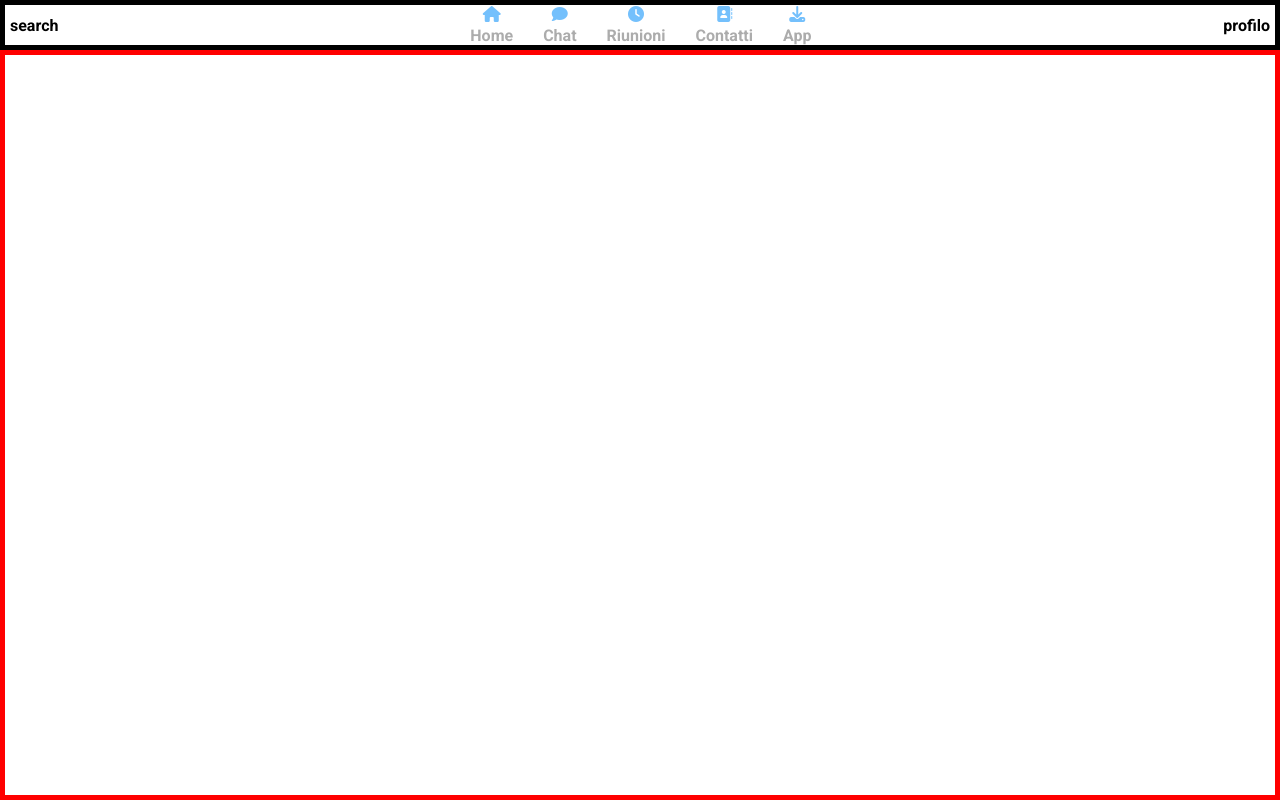
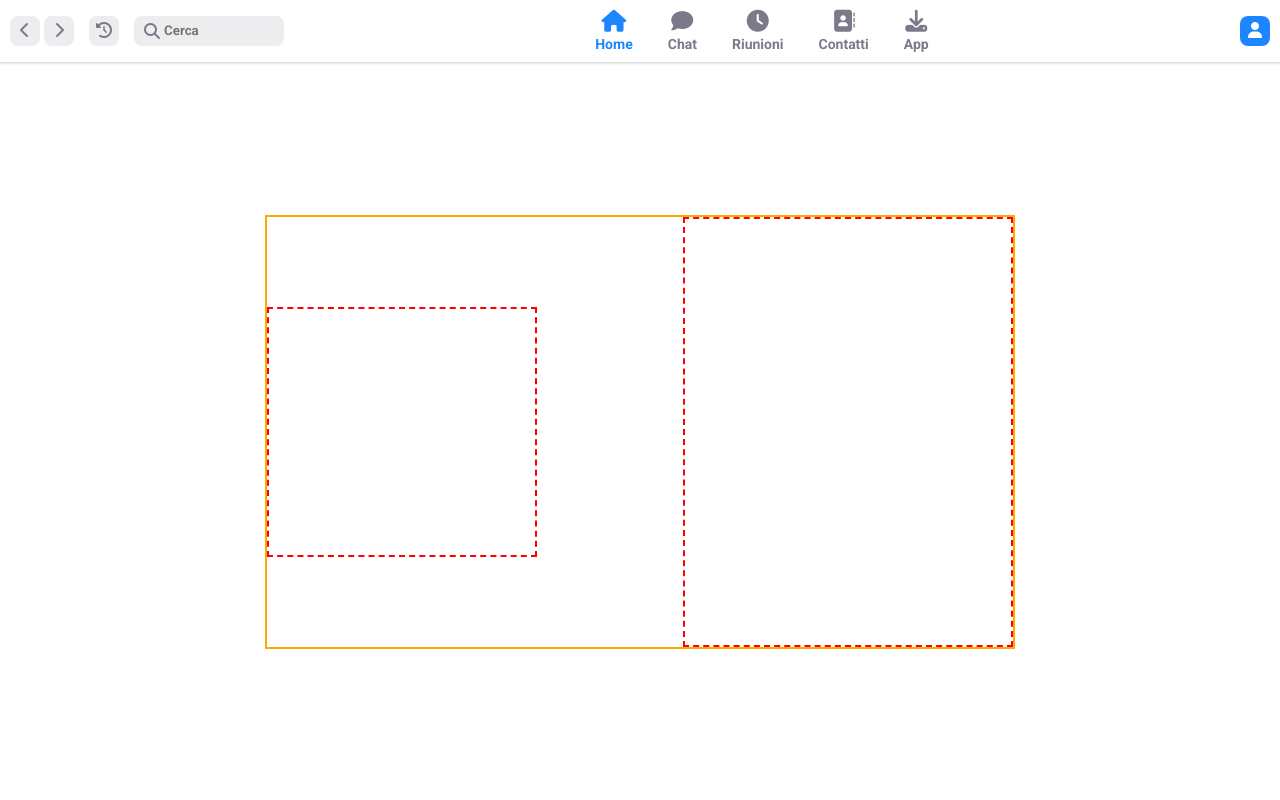
Before and after one commit to SerKasai/zoom, a plain HTML site: page index.html in a window 1280 px wide. Drawn offline with Linux system fonts and the light colour scheme; a web font is replaced by a local one.

Commit message:
Finish header

```diff
--- a/index.html
+++ b/index.html
@@ -16,41 +16,70 @@
     <header>
 
         <div class="search-bar">
-            search
+
+            <div class="nav-arrows">
+                <div class="icon-shape">
+                    <i class="fa-solid fa-chevron-left"></i>
+                </div>
+                <div class="icon-shape">
+                    <i class="fa-solid fa-chevron-right"></i>
+                </div>
+            </div>
+
+            <div class="icon-shape">
+                <i class="fa-solid fa-clock-rotate-left"></i>
+            </div>
+
+            <div class="input-wrapper">
+               <input type="text" class="input-shape" placeholder="Cerca">
+               <i class="fa-solid fa-magnifying-glass"></i>
+            </div>
         </div>
 
         <nav class="app-nav">
             <ul>
-                <li>
-                    <i class="fa-solid fa-house" style="color: #74C0FC;"></i>
+                <li class="active">
+                    <i class="fa-solid fa-house"></i>
                     Home
                 </li>
                 <li>
-                    <i class="fa-solid fa-comment" style="color: #74C0FC;"></i>
+                    <i class="fa-solid fa-comment"></i>
                     Chat
                 </li>
                 <li>
-                    <i class="fa-solid fa-clock" style="color: #74C0FC;"></i>
+                    <i class="fa-solid fa-clock"></i>
                     Riunioni
                 </li>
                 <li>
-                    <i class="fa-solid fa-address-book" style="color: #74C0FC;"></i>
+                    <i class="fa-solid fa-address-book"></i>
                     Contatti
                 </li>
                 <li>
-                    <i class="fa-solid fa-download" style="color: #74C0FC;"></i>
+                    <i class="fa-solid fa-download"></i>
                     App
                 </li>
         </nav>
 
-        <div class="profile">
-            profilo
+        <div class="profile-bar">
+            <div class="profile-avatar icon-shape">
+                <i class="fa-solid fa-user"></i>
+            </div>
         </div>
 
     </header>
 
     <main>
 
+        <div class="content-wrapper">
+
+            <div class="icons-wrapper">
+
+            </div>
+            <div class="calls-card-wrapper">
+
+            </div>
+        </div>
+
     </main>
 
 </body>
--- a/style.css
+++ b/style.css
@@ -12,32 +12,118 @@ body {
 }
 
 header {
-    height: 50px;
-    border: 5px solid;
-    padding: 5px;
+    padding: 10px;
     display: flex;
     justify-content: space-between;
     align-items: center;
+    border-bottom: 1px solid #ddd;
+    box-shadow: 0px 0px 3px rgba(0, 0, 0, 0.2);
 }
 
 main {
     padding: 20px;
-    border: 5px solid red;
+    /* border: 5px solid red; */
     flex-grow: 1;
+    display: flex;
+    justify-content: center;
+    align-items: center;
 }
+
+/* header */
 
 .app-nav ul {
     display: flex;
     list-style: none;
-    gap: 30px;
+    gap: 35px;
 }
 
 .app-nav li {
     text-align: center;
-    color: rgb(172, 172, 172);
+    color: #7a7a8a;
+    font-size: 14px;
+}
+.app-nav li.active, .app-nav li:hover {
+    color: rgb(29, 134, 255);
 }
 
 .app-nav li i {
     display: block;
     margin-bottom: 4px;
+    font-size: 22px;
 }
+
+.search-bar {
+    display: flex;
+    gap: 0 15px;
+}
+.nav-arrows {
+    display: flex;
+    gap: 0 4px;
+}
+
+.icon-shape {
+    background-color: #ededef;
+    color: #7a7a8a;
+    border-radius: 8px;
+    width: 30px;
+    height: 30px;
+    text-align: center;
+    line-height: 30px;
+}
+.input-shape {
+    background-color: #ededef;
+    color: #7a7a8a;
+    border-radius: 8px;
+    height: 30px;
+    line-height: 30px;
+    border: none;
+    padding-left: 30px;
+    width: 150px;
+}
+
+.input-wrapper input:focus {
+    padding-left: 10px;
+}
+.input-wrapper input:focus + i {
+    display: none;
+}
+
+.input-wrapper {
+    position: relative;
+}
+.input-wrapper i {
+    position: absolute;
+    line-height: 30px;
+    left: 10px;
+    top: 0;
+    color: #7a7a8a;
+}
+
+.profile-avatar {
+    color: white;
+    background-color: rgb(29, 134, 255);
+}
+
+
+/* main */
+
+.content-wrapper {
+    border: 2px solid #ffa800;
+    display: flex;
+    justify-content: space-between;
+    align-items: center;
+    max-width: 750px;
+    flex-grow: 1
+}
+
+.icons-wrapper {
+    width: 270px;
+    min-height: 250px;
+    border: 2px dashed red;
+}
+
+.calls-card-wrapper {
+    min-height: 430px;
+    width: 330px;
+    border: 2px dashed red;
+}
```
